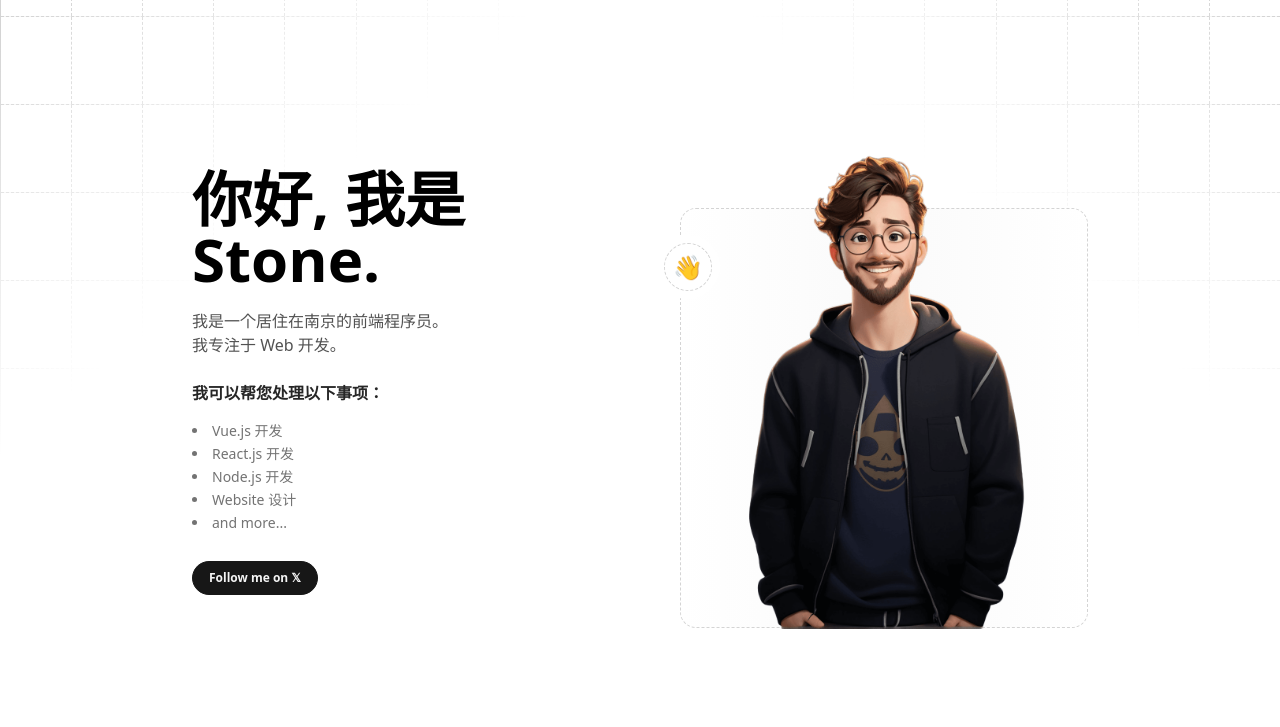
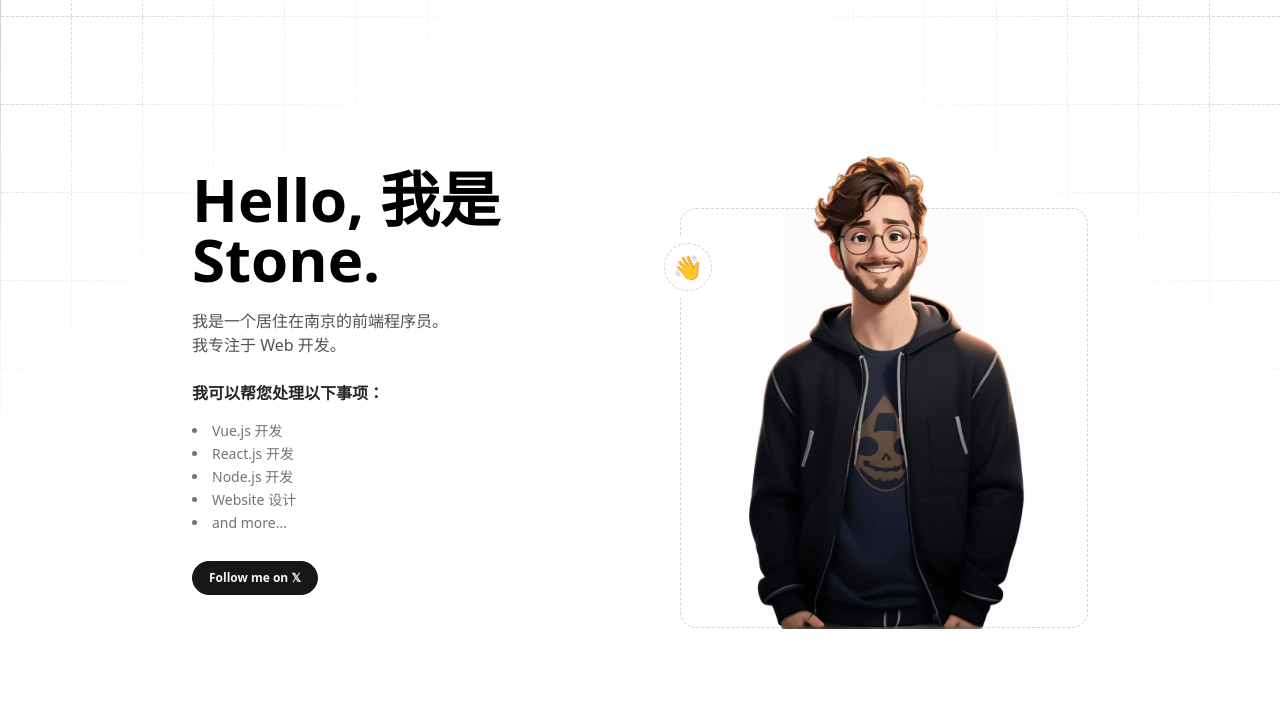
Before and after one commit to zhangyulingh/zyl, an Astro site: page / in a window 1280 px wide. Shown: the part 73-800 px from the top of the page. Built offline with nearby package versions, Linux system fonts and the light colour scheme; Astro itself is replaced by a stand-in of ours.

Commit message:
feat: update

```diff
--- a/src/pages/index.astro
+++ b/src/pages/index.astro
@@ -15,7 +15,7 @@ import Layout from "../layouts/main.astro";
         <h1
           class="mb-5 text-4xl font-bold leading-tight md:text-4xl lg:text-6xl dark:text-white"
         >
-          你好, 我是Stone.
+          Hello, 我是Stone.
         </h1>
         <p class="mb-6 text-base text-neutral-600 dark:text-neutral-400">
           我是一个居住在南京的前端程序员。 <br
```
